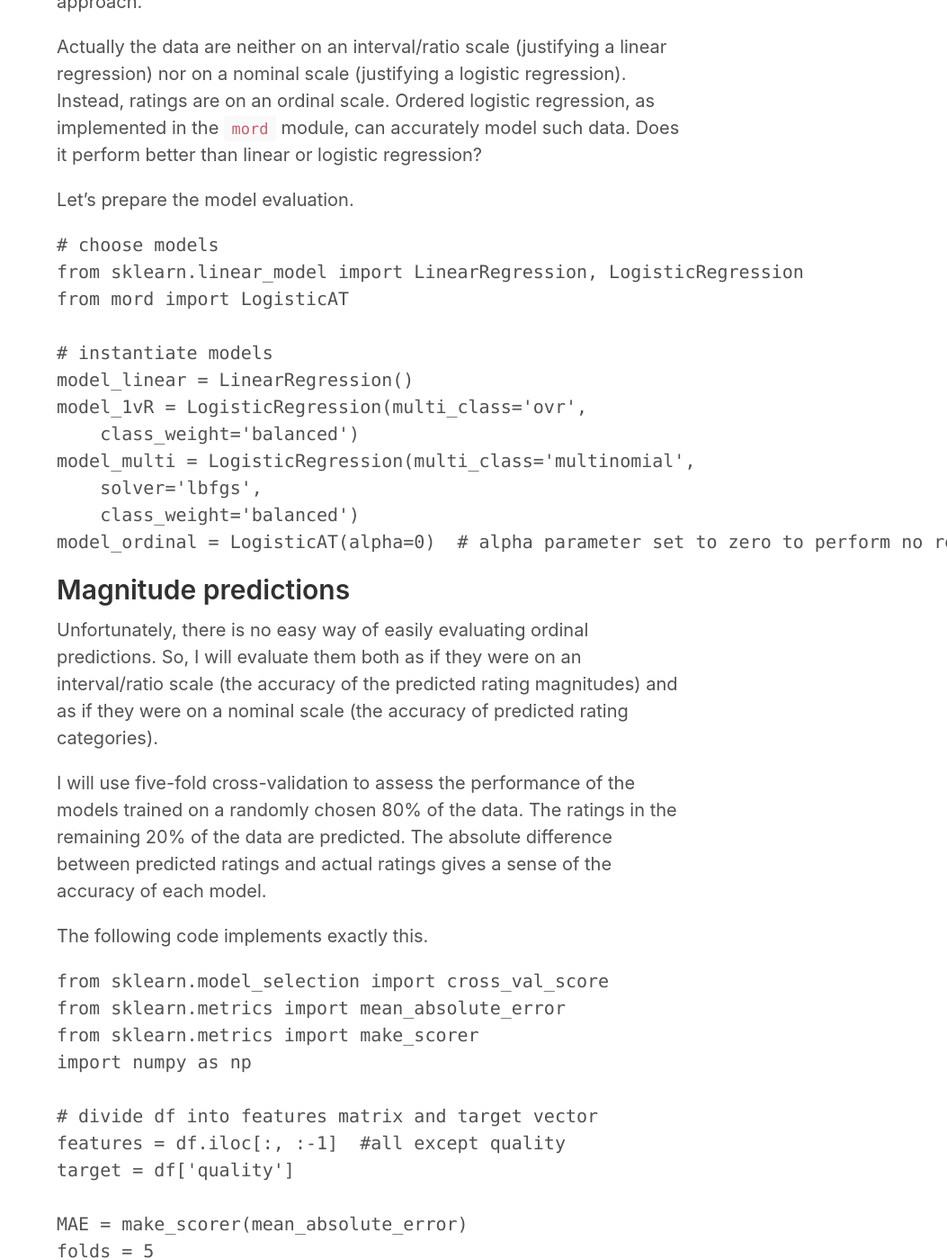
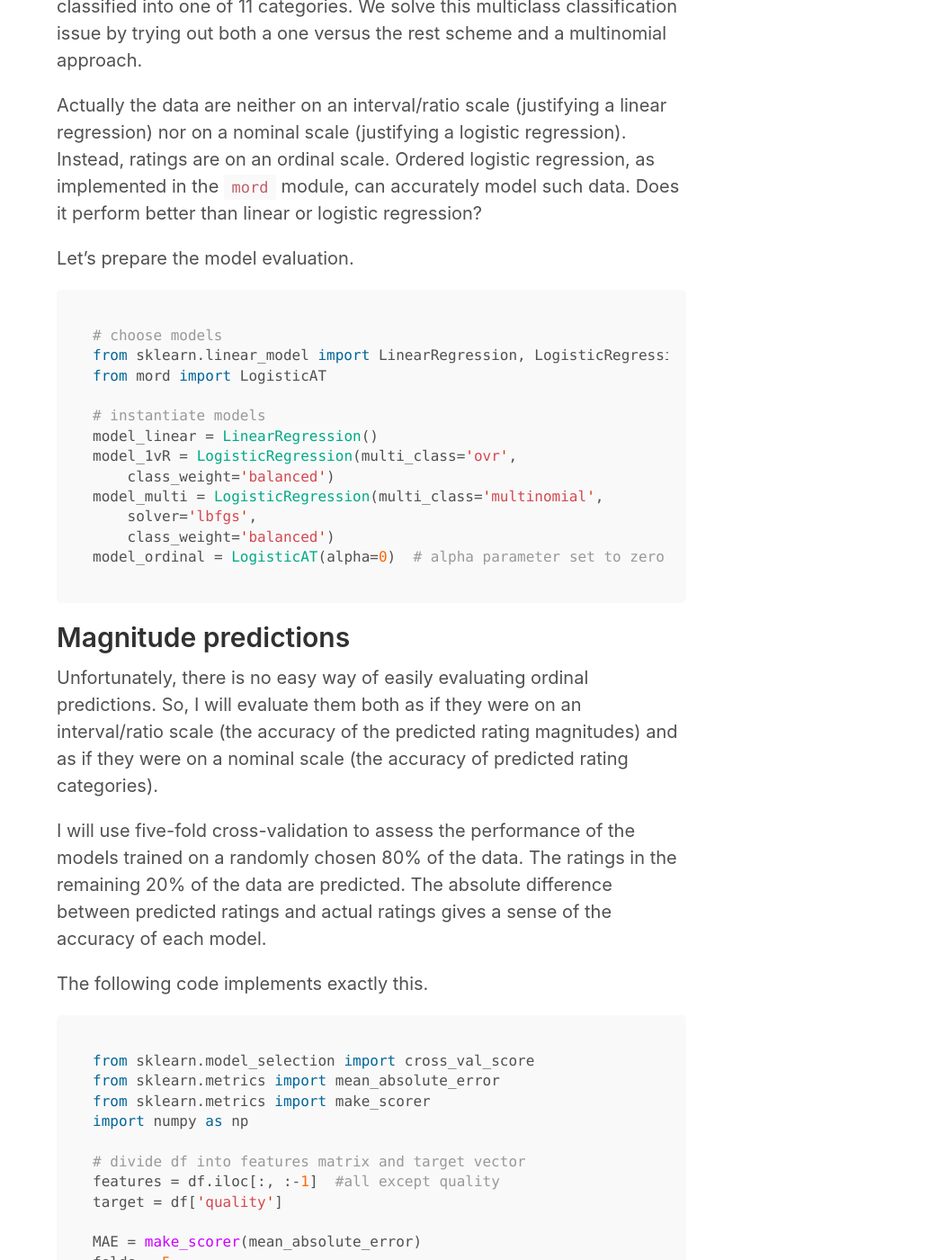
Before and after one commit to rikunert/rikunert.github.io, a Jekyll site: the page built from _posts/2019-02-2-ordinal_rating.md, in a window 1280 px wide and 1400 px high, scrolled down 2403 px. Shown: the whole window at 90% size, without its empty margins (227-1280 px from the left). Built offline with Jekyll 4.4.1, drawn with Linux system fonts in a browser that asks for light colours; comment, search, counter and statistics services are not loaded; some of the changed text lies outside the part shown.

Commit message:
fix minor issues on SMOTE and ordinal posts

````diff
--- a/_posts/2019-02-2-ordinal_rating.md
+++ b/_posts/2019-02-2-ordinal_rating.md
@@ -33,7 +33,7 @@ Let's take an example. I will use a data set of 4898 Portuguese white wine ratin
 
 We start off by importing the data directly from the Internet and saving it in a `DataFrame` called `df`.
 
-```Python
+```python
 import pandas as pd
 df = pd.read_csv('https://archive.ics.uci.edu/ml/machine-learning-databases/wine-quality/winequality-white.csv', sep=';')
 ```
@@ -58,7 +58,7 @@ Does it perform better than linear or logistic regression?
 
 Let's prepare the model evaluation.
 
-```Python
+```python
 # choose models
 from sklearn.linear_model import LinearRegression, LogisticRegression
 from mord import LogisticAT
@@ -83,7 +83,7 @@ The ratings in the remaining 20% of the data are predicted.
 The absolute difference between predicted ratings and actual ratings gives a sense of the accuracy of each model.
 
 The following code implements exactly this.
-```Python
+```python
 from sklearn.model_selection import cross_val_score
 from sklearn.metrics import mean_absolute_error
 from sklearn.metrics import make_scorer
@@ -147,7 +147,7 @@ Everything else is counted as a prediction failure.
 Accuracy is equivalent to the propotion of successes.
 
 The following code implements exactly this.
-```Python
+```python
 from sklearn.metrics import accuracy_score
 
 def acc_fun(target_true, target_fit):
````
Also changed, not shown: _posts/2017-11-06-SMOTE-explained.md (+8 -8 lines).
